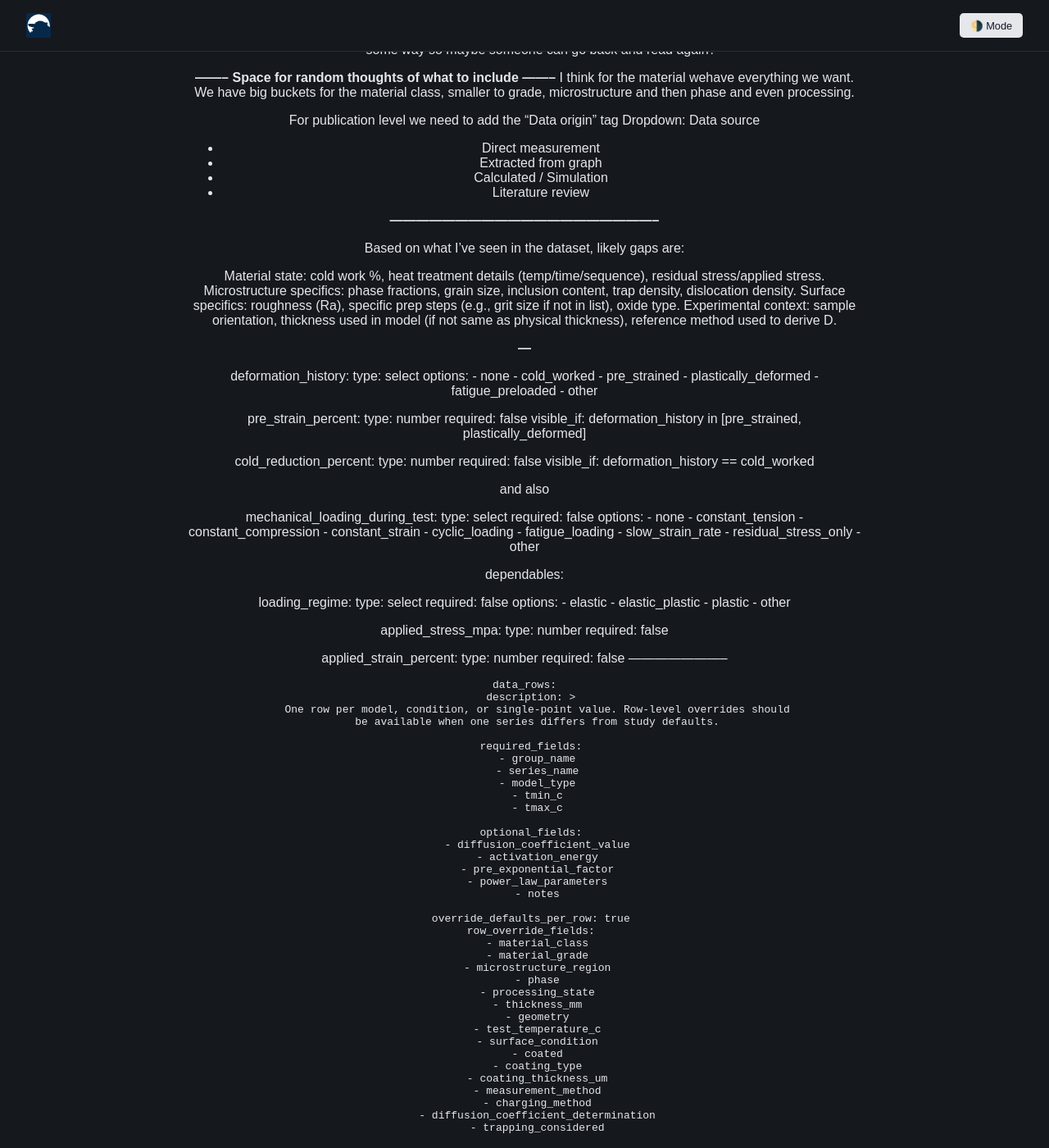
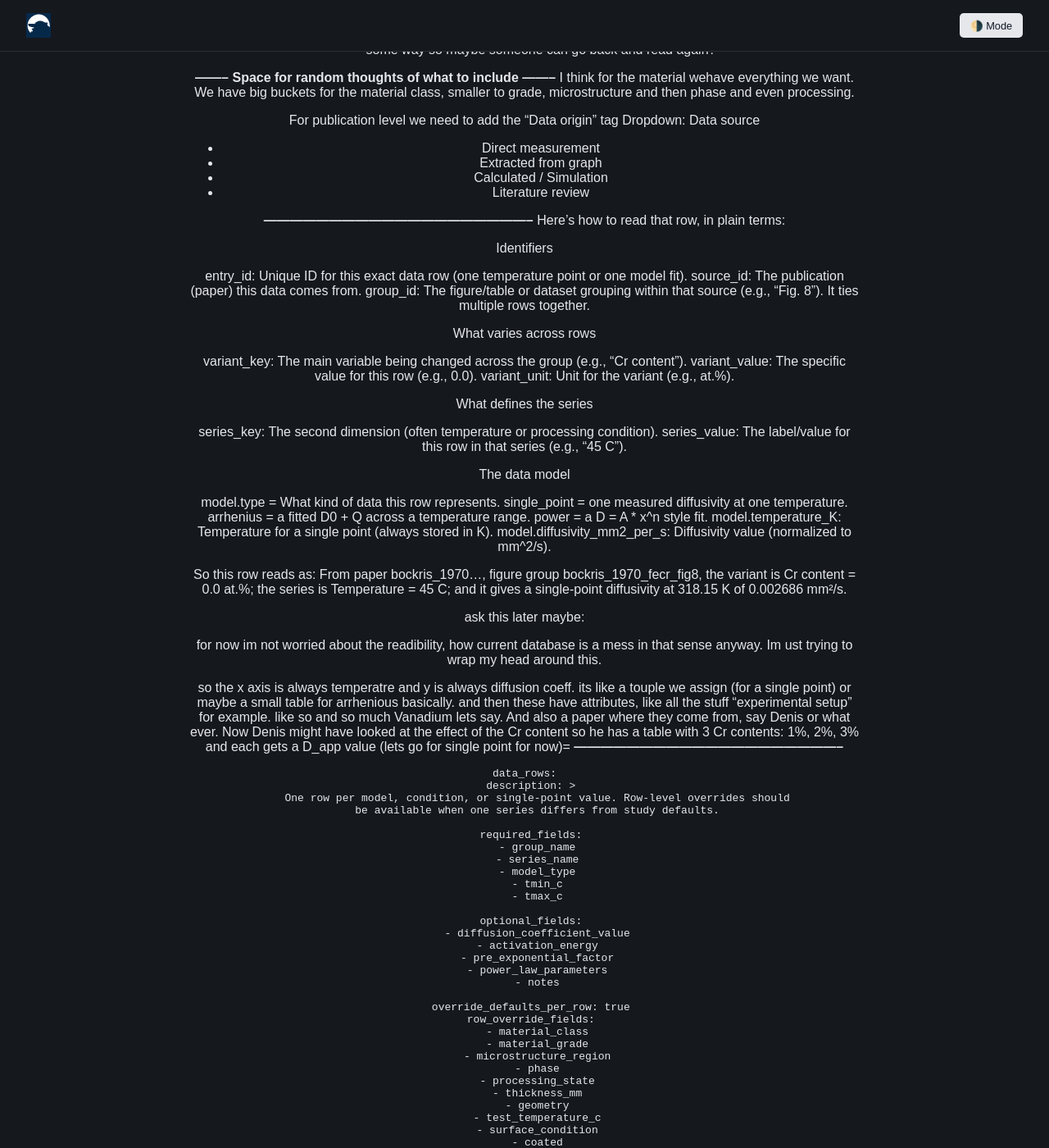
Before and after one commit to DenisCzeskleba/czeskleba.github.io, a Jekyll site: the page built from hdd/DataStructureChange.md, in a window 1280 px wide and 1400 px high, scrolled down 451 px. Shown: the whole window at 82% size. Built offline with Jekyll 4.4.1, drawn with Linux system fonts in a browser that asks for light colours; our own code applies the rules of GitHub Pages for plain Markdown files.

Commit message:
Saving before major database rework (website repo version) 18.03.2026

```diff
--- a/hdd/DataStructureChange.md
+++ b/hdd/DataStructureChange.md
@@ -20,74 +20,47 @@ Dropdown: Data source
 
 
 **--------------------------------------------------------------**
+Here’s how to read that row, in plain terms:
 
-Based on what I’ve seen in the dataset, likely gaps are:
+Identifiers
 
-Material state: cold work %, heat treatment details (temp/time/sequence), residual stress/applied stress.
-Microstructure specifics: phase fractions, grain size, inclusion content, trap density, dislocation density.
-Surface specifics: roughness (Ra), specific prep steps (e.g., grit size if not in list), oxide type.
-Experimental context: sample orientation, thickness used in model (if not same as physical thickness), reference method used to derive D.
+entry_id:   Unique ID for this exact data row (one temperature point or one model fit).
+source_id:  The publication (paper) this data comes from.
+group_id:   The figure/table or dataset grouping within that source (e.g., “Fig. 8”). It ties multiple rows together.
 
-**---**
 
-deformation_history:
-  type: select
-  options:
-    - none
-    - cold_worked
-    - pre_strained
-    - plastically_deformed
-    - fatigue_preloaded
-    - other
+What varies across rows
 
-pre_strain_percent:
-  type: number
-  required: false
-  visible_if:
-    deformation_history in [pre_strained, plastically_deformed]
+variant_key:    The main variable being changed across the group (e.g., “Cr content”).
+variant_value:  The specific value for this row (e.g., 0.0).
+variant_unit:   Unit for the variant (e.g., at.%).
 
-cold_reduction_percent:
-  type: number
-  required: false
-  visible_if:
-    deformation_history == cold_worked
 
-and also
+What defines the series
 
-mechanical_loading_during_test:
-  type: select
-  required: false
-  options:
-    - none
-    - constant_tension
-    - constant_compression
-    - constant_strain
-    - cyclic_loading
-    - fatigue_loading
-    - slow_strain_rate
-    - residual_stress_only
-    - other
+series_key:     The second dimension (often temperature or processing condition).
+series_value:   The label/value for this row in that series (e.g., "45 C").
 
-dependables:
 
-loading_regime:
-  type: select
-  required: false
-  options:
-    - elastic
-    - elastic_plastic
-    - plastic
-    - other
+The data model
 
-applied_stress_mpa:
-  type: number
-  required: false
+model.type =    What kind of data this row represents.
+single_point =  one measured diffusivity at one temperature.
+arrhenius = a   fitted D0 + Q across a temperature range.
+power =         a D = A * x^n style fit.
+model.temperature_K:            Temperature for a single point (always stored in K).
+model.diffusivity_mm2_per_s:    Diffusivity value (normalized to mm^2/s).
 
-applied_strain_percent:
-  type: number
-  required: false
------------------------
 
+So this row reads as:
+From paper bockris_1970..., figure group bockris_1970_fecr_fig8, the variant is Cr content = 0.0 at.%; the series is Temperature = 45 C; and it gives a single-point diffusivity at 318.15 K of 0.002686 mm²/s.
+
+ask this later maybe:
+
+for now im not worried about the readibility, how current database is a mess in that sense anyway. Im ust trying to wrap my head around this.
+
+so the x axis is always temperatre and y is always diffusion coeff. its like a touple we assign (for a single point) or maybe a small table for arrhenious basically. and then these have attributes, like all the stuff "experimental setup" for example. like so and so much Vanadium lets say. And also a paper where they come from, say Denis or what ever. Now Denis might have looked at the effect of the Cr content so he has a table with 3 Cr contents: 1%, 2%, 3% and each gets a D_app value (lets go for single point for now)=
+**--------------------------------------------------------------**
 
     data_rows:
       description: >
```
